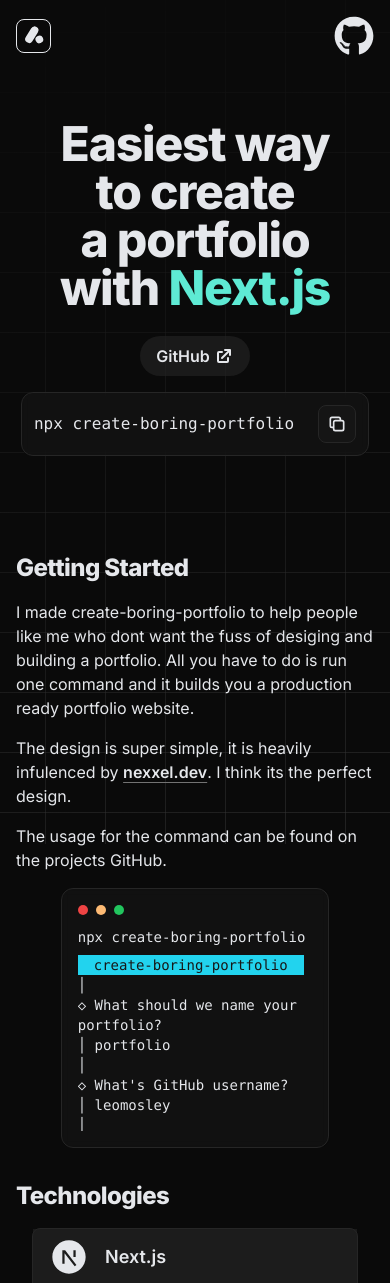
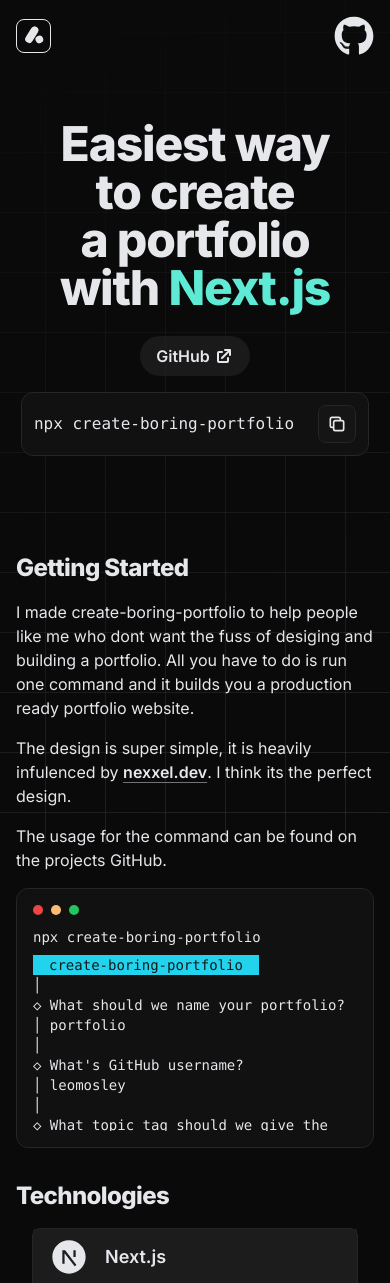
Before and after one commit to leomosley/create.boring-portfolio.dev, a Next.js app: page / in a window 390 px wide. Shown: the top 1283 px of the page. Built offline with nearby package versions, Linux system fonts and the light colour scheme.

Commit message:
update responsiveness of terminal

```diff
--- a/components/ExampleTerminal.tsx
+++ b/components/ExampleTerminal.tsx
@@ -40,7 +40,7 @@
     <div className={clsx(
       "flex flex-col p-4 md:p-6 mx-auto lg:flex-1 rounded-xl md:rounded-2xl",
       "bg-neutral-900/60 border border-neutral-800 backdrop-blur-sm",
-      "w-3/4 h-[260px] sm:h-[300px] md:h-[380px] lg:max-h-[380px] lg:h-auto font-mono text-sm sm:text-base"
+      "w-full sm:w-3/4 h-[260px] sm:h-[300px] md:h-[380px] lg:max-h-[380px] lg:h-auto font-mono text-sm sm:text-base"
     )}>
       <div className="flex gap-2 pb-1">
         <div className="w-2.5 h-2.5 sm:w-3 sm:h-3 rounded-full bg-red-500"></div>
```
